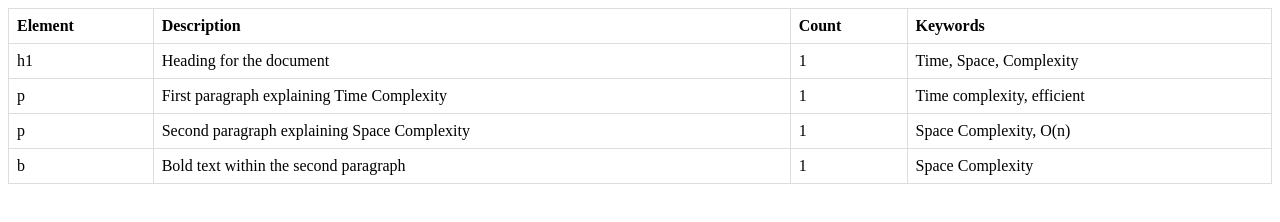
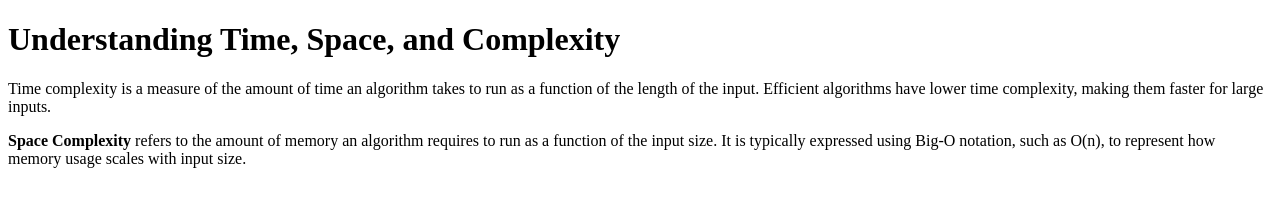
Before and after one commit to acciojob/time-and-space-complexity-kartik120-pk, a website: page main.html in a window 1280 px wide. Drawn offline with Linux system fonts and the light colour scheme.

Commit message:
created a submission

```diff
--- a/main.html
+++ b/main.html
@@ -1,47 +1,17 @@
 <!DOCTYPE html>
-
 <html>
 
 <head>
-	<link rel="stylesheet" href="styles.css">
+    <title>Time and Space Complexity</title>
 </head>
 
 <body>
-	<!-- the entire body must be written by student -->
-	<table>
-		<tr>
-			<th>Element</th>
-			<th>Description</th>
-			<th>Count</th>
-			<th>Keywords</th>
-		</tr>
-		<tr>
-			<td>h1</td>
-			<td>Heading for the document</td>
-			<td>1</td>
-			<td>Time, Space, Complexity</td>
-		</tr>
-		<tr>
-			<td>p</td>
-			<td>First paragraph explaining Time Complexity</td>
-			<td>1</td>
-			<td>Time complexity, efficient</td>
-		</tr>
-		<tr>
-			<td>p</td>
-			<td>Second paragraph explaining Space Complexity</td>
-			<td>1</td>
-			<td>Space Complexity, O(n)</td>
-		</tr>
-		<tr>
-			<td>b</td>
-			<td>Bold text within the second paragraph</td>
-			<td>1</td>
-			<td>Space Complexity</td>
-		</tr>
-	</table>
-    <script type="text/javascript" src="./script.js">
-</script>
+
+    <h1>Understanding Time, Space, and Complexity</h1>
+
+    <p>Time complexity is a measure of the amount of time an algorithm takes to run as a function of the length of the input. Efficient algorithms have lower time complexity, making them faster for large inputs.</p>
+
+    <p><b>Space Complexity</b> refers to the amount of memory an algorithm requires to run as a function of the input size. It is typically expressed using Big-O notation, such as O(n), to represent how memory usage scales with input size.</p>
 
 </body>
 
--- a/styles.css
+++ /dev/null
@@ -1,11 +0,0 @@
-/*  your css code here. If applicable */
-td, th {
-  border: 1px solid #dddddd;
-  text-align: left;
-  padding: 8px;
-}
-table {
-
-  border-collapse: collapse;
-  width: 100%;
-}
```
